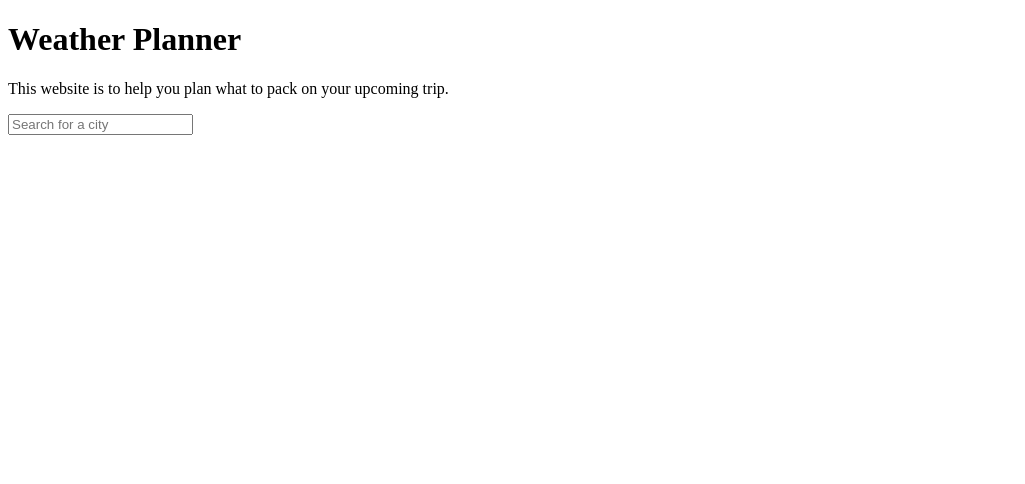
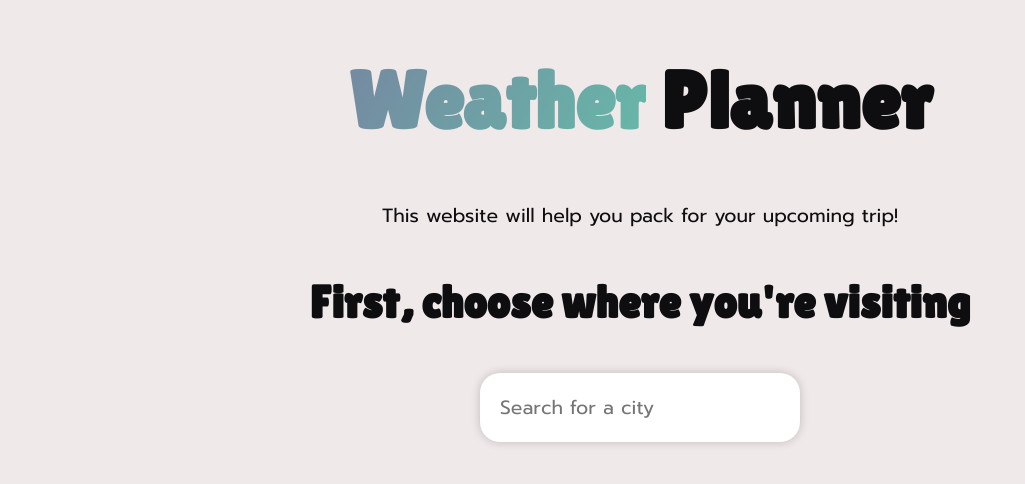
Before and after one commit to clairegregg/CityWeatherPlanning, a website with bundled scripts: page public/index.html in a window 1280 px wide. Shown: the whole page, without its empty margins (0-1025 px from the left). Built offline with nearby package versions, Linux system fonts and the light colour scheme.

Commit message:
Styling finished up to search bar

```diff
--- /dev/null
+++ b/public/client.css
@@ -0,0 +1,70 @@
+@import url('https://fonts.googleapis.com/css?family=Lilita One|Prompt:400');
+
+:root {
+  --text: #0e0d0f;
+  --background: #f0e9e9;
+  --primary: #7589a1;
+  --secondary: #d39ba9;
+  --accent: #67b8a9;
+}
+
+.title {
+  background: linear-gradient(120deg,var(--primary),var(--accent));
+  -webkit-background-clip: text;
+  -webkit-text-fill-color: transparent;
+}
+
+.section_header {
+  color: var(--primary);
+}
+
+/* Style for the search box container */
+.search-box {
+  width: 300px;
+  margin: 0 auto;
+  padding: 10px;
+  background-color: #fff;
+  border-radius: 20px;
+  box-shadow: 0 0 10px rgba(0, 0, 0, 0.2);
+  display: flex;
+}
+
+/* Style for the input field */
+.search-input {
+  flex: 1;
+  border: none;
+  padding: 10px;
+  border-radius: 20px;
+  outline: none;
+  font-family: inherit;
+  font-weight: inherit;
+  color: inherit;
+  font-size: inherit;
+}
+
+body {
+  font-family: 'Prompt';
+  font-weight: 400;
+  color: var(--text);
+  background-color: var(--background);
+  text-align: center;
+}
+
+h1, h2, h3, h4, h5 {
+  font-family: 'Lilita One';
+  font-weight: 700;
+}
+
+html {font-size: 120%;}
+
+h1 {font-size: 4.210rem; /* 67.36px */}
+
+h2 {font-size: 3.158rem; /* 50.56px */}
+
+h3 {font-size: 2.369rem; /* 37.92px */}
+
+h4 {font-size: 1.777rem; /* 28.48px */}
+
+h5 {font-size: 1.333rem; /* 21.28px */}
+
+small {font-size: 0.750rem; /* 12px */}
--- a/public/index.html
+++ b/public/index.html
@@ -7,17 +7,20 @@
     <title></title>
     <meta name="description" content="">
     <meta name="viewport" content="width=device-width, initial-scale=1">
-    <link rel="stylesheet" href="">
+    <link rel="stylesheet" href="client.css">
 </head>
 
 <body>
     <!-- development version, includes helpful console warnings -->
     <script src="https://cdn.jsdelivr.net/npm/vue/dist/vue.js"></script>
     <div id="app">
-        <h1>Weather Planner</h1>
-        <p>This website is to help you plan what to pack on your upcoming trip.</p>
+        <h1><span class="title">Weather</span> Planner</h1>
+        <p> This website will help you pack for your upcoming trip! </p>
+        <h3 class="section-header"> First, choose where you're visiting</h2>
         <div>
-            <input v-model="cityQuery" placeholder="Search for a city" @input="searchCity" @focus="searchCity"></input>
+            <div  class="search-box">
+                <input v-model="cityQuery" placeholder="Search for a city" @input="searchCity" @focus="searchCity" class="search-input"></input>
+            </div>
             <ul v-if="cityPredictions.length > 0">
                 <li v-for="(cityPrediction, index) in cityPredictions" :key="index">
                     <button v-on:click="setCity(cityPrediction)">{{ cityPrediction.description }}</button>
```
